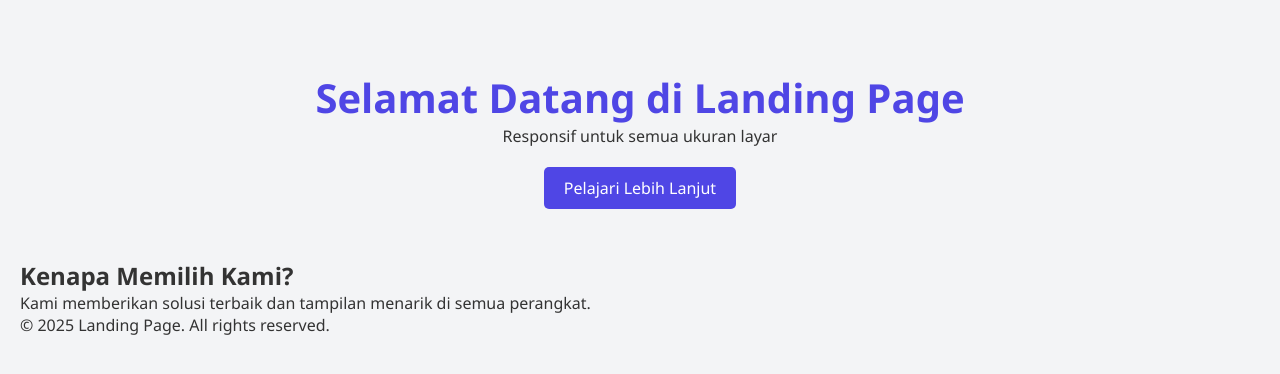
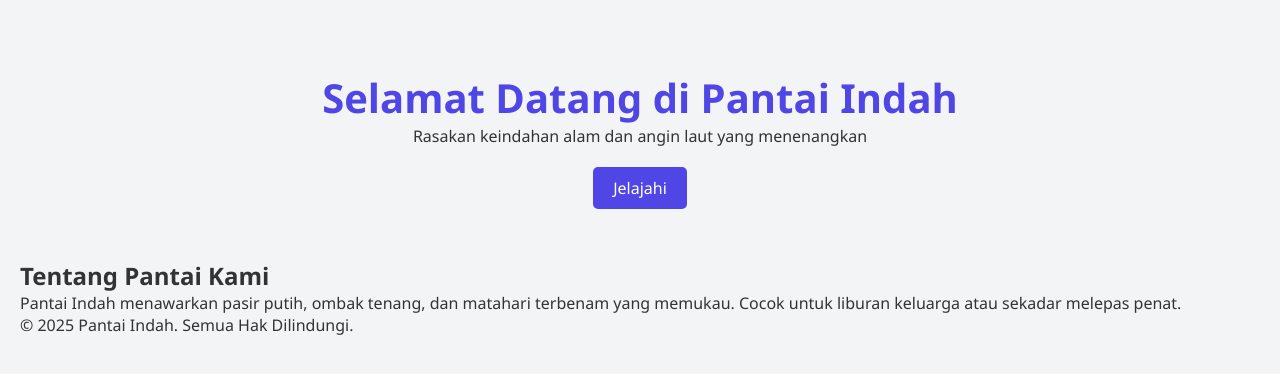
Before and after one commit to bintangahmad15/tugas12, a website: page index.html in a window 1280 px wide. Drawn offline with nearby package versions, Linux system fonts and the light colour scheme; files that its build step writes are made by us from their sources.

Commit message:
Update index.html

```diff
--- a/index.html
+++ b/index.html
@@ -1,25 +1,25 @@
 <!DOCTYPE html>
-<html lang="en">
+<html lang="id">
 <head>
-  <meta charset="UTF-8" />
-  <meta name="viewport" content="width=device-width, initial-scale=1.0"/>
-  <title>Landing Page</title>
-  <link rel="stylesheet" href="dist/style.css" />
+  <meta charset="UTF-8">
+  <meta name="viewport" content="width=device-width, initial-scale=1">
+  <title>Wisata Pantai Indah</title>
+  <link rel="stylesheet" href="dist/style.css">
 </head>
 <body>
   <header>
-    <h1>Selamat Datang di Landing Page</h1>
-    <p>Responsif untuk semua ukuran layar</p>
-    <a href="#learn-more" class="btn">Pelajari Lebih Lanjut</a>
+    <h1>Selamat Datang di Pantai Indah</h1>
+    <p>Rasakan keindahan alam dan angin laut yang menenangkan</p>
+    <a href="#about" class="btn">Jelajahi</a>
   </header>
 
-  <section id="learn-more">
-    <h2>Kenapa Memilih Kami?</h2>
-    <p>Kami memberikan solusi terbaik dan tampilan menarik di semua perangkat.</p>
+  <section id="about">
+    <h2>Tentang Pantai Kami</h2>
+    <p>Pantai Indah menawarkan pasir putih, ombak tenang, dan matahari terbenam yang memukau. Cocok untuk liburan keluarga atau sekadar melepas penat.</p>
   </section>
 
   <footer>
-    <p>&copy; 2025 Landing Page. All rights reserved.</p>
+    <p>&copy; 2025 Pantai Indah. Semua Hak Dilindungi.</p>
   </footer>
 </body>
 </html>
```
